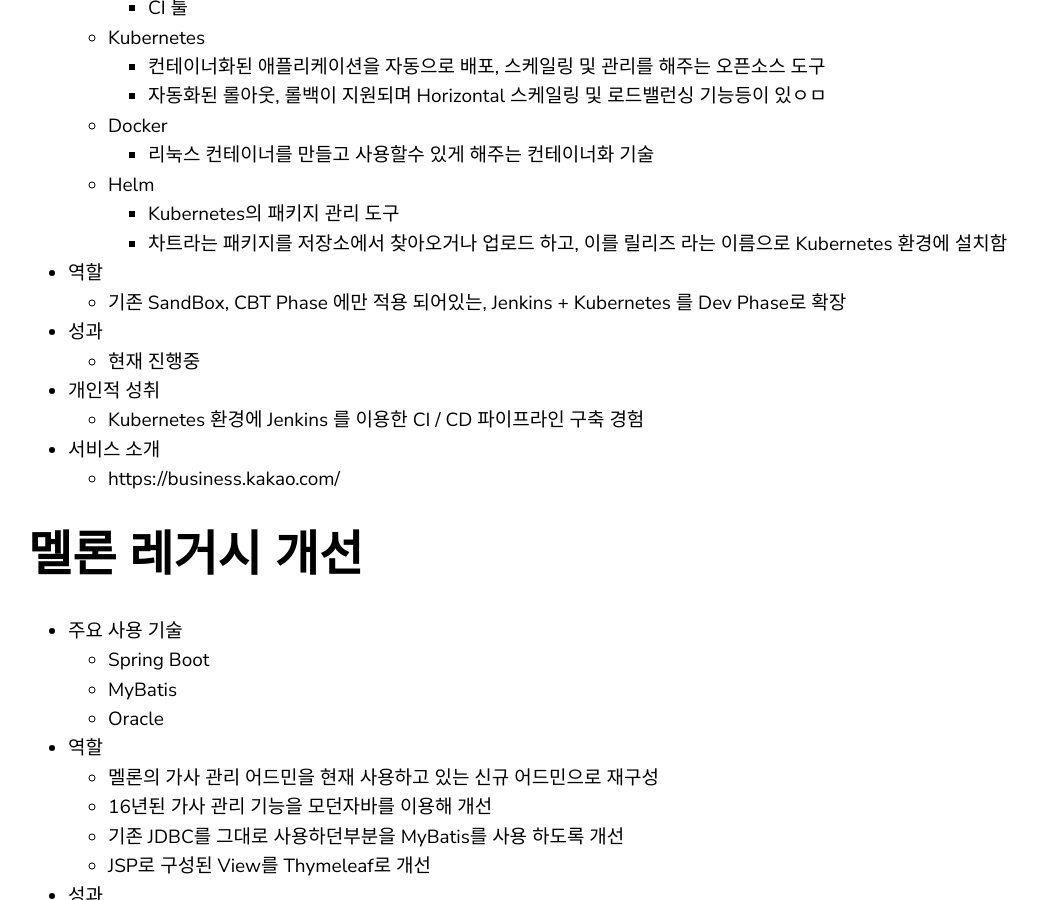
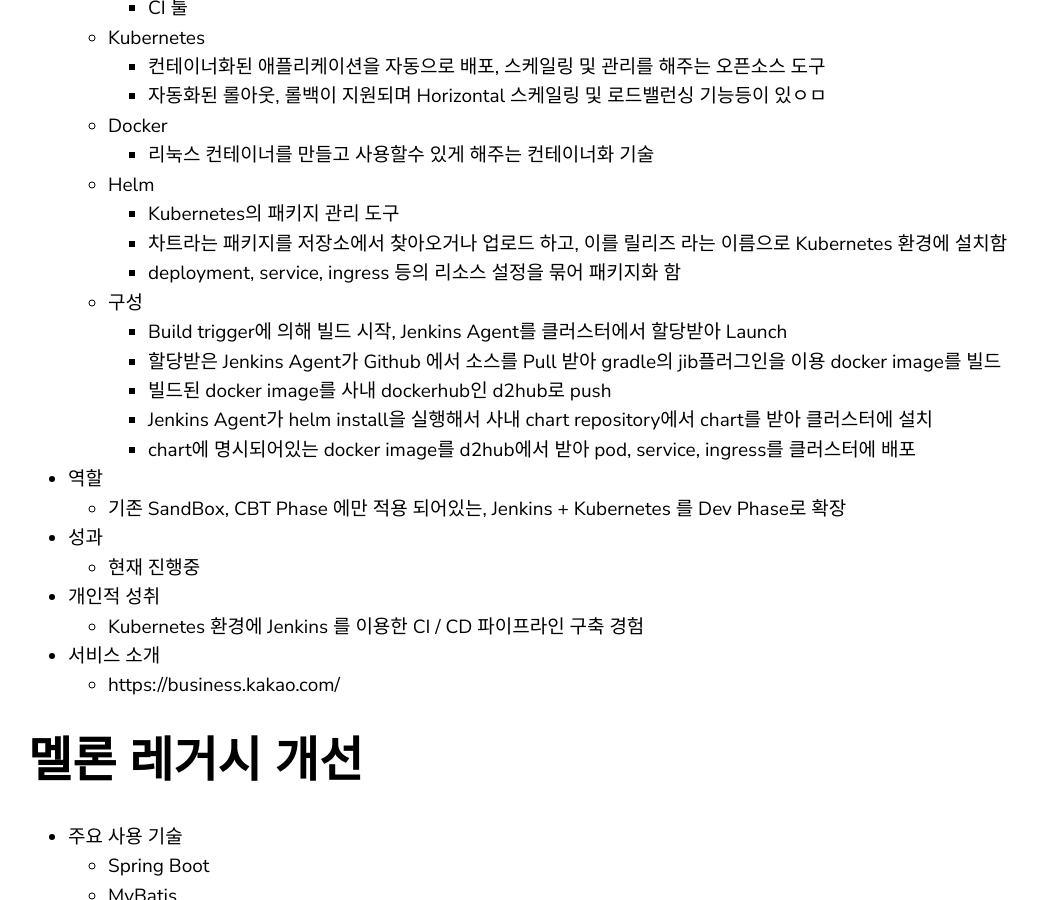
Before and after one commit to yoowonyoung/yoowonyoung.github.io, a Jekyll site: the page built from _posts/2020-08-25-Interview-04.md, in a window 1280 px wide and 900 px high, scrolled down 695 px. Shown: the whole window, without its empty margins (72-1110 px from the left). Built offline with Jekyll 4.4.1, drawn with Linux system fonts in a browser that asks for light colours; comment, search, counter and statistics services are not loaded.

Commit message:
Update 2020-08-25-Interview-04.md

```diff
--- a/_posts/2020-08-25-Interview-04.md
+++ b/_posts/2020-08-25-Interview-04.md
@@ -19,6 +19,13 @@
     * Helm
         - Kubernetes의 패키지 관리 도구
         - 차트라는 패키지를 저장소에서 찾아오거나 업로드 하고, 이를 릴리즈 라는 이름으로 Kubernetes 환경에 설치함
+        - deployment, service, ingress 등의 리소스 설정을 묶어 패키지화 함
+    * 구성
+        - Build trigger에 의해 빌드 시작, Jenkins Agent를 클러스터에서 할당받아 Launch
+        - 할당받은 Jenkins Agent가 Github 에서 소스를 Pull 받아 gradle의 jib플러그인을 이용 docker image를 빌드
+        - 빌드된 docker image를 사내 dockerhub인 d2hub로 push
+        - Jenkins Agent가 helm install을 실행해서 사내 chart repository에서 chart를 받아 클러스터에 설치
+        - chart에 명시되어있는 docker image를 d2hub에서 받아 pod, service, ingress를 클러스터에 배포
 
 - 역할
     * 기존 SandBox, CBT Phase 에만 적용 되어있는, Jenkins + Kubernetes 를 Dev Phase로 확장
```
